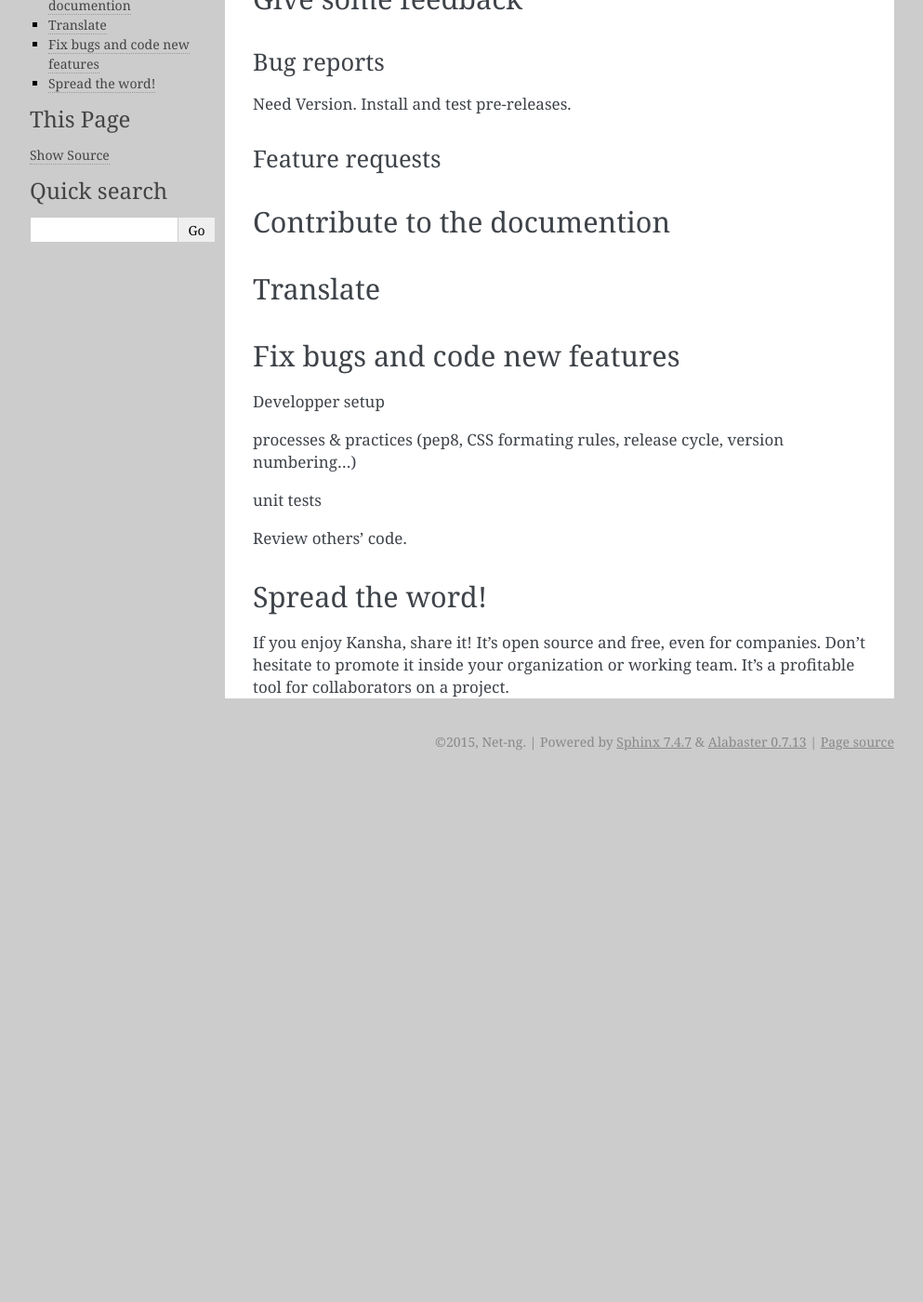
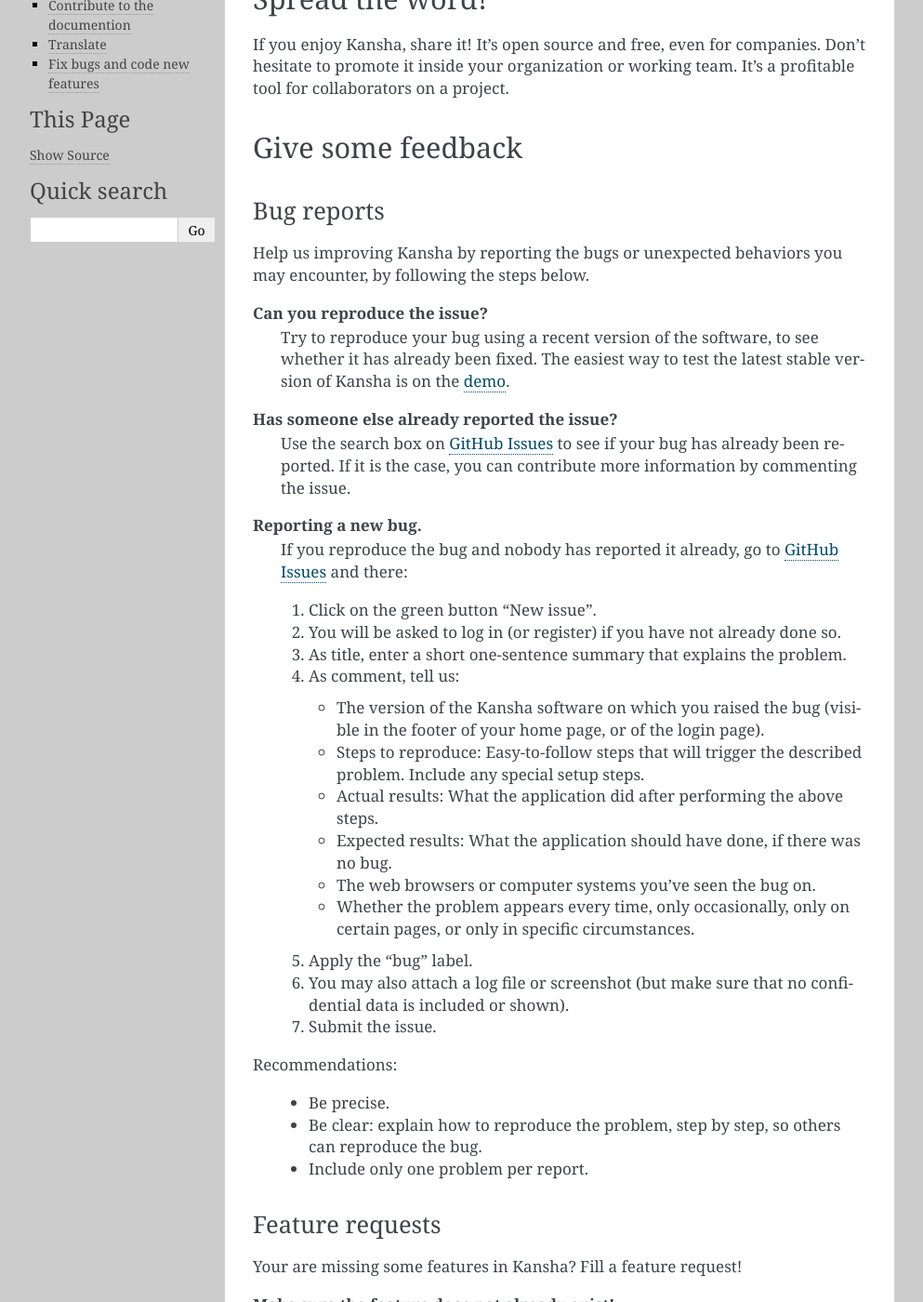
Before and after one commit to Net-ng/kansha, a Sphinx documentation site: the page built from doc/contribute.rst, in a window 1280 px wide and 1400 px high, scrolled down 204 px. Shown: the whole window at 93% size, without its empty margins (148-1141 px from the left). Built offline with Sphinx 7.4.7, drawn with Linux system fonts in a browser that asks for light colours; before the commit the page ends 1041 px from its top, so only the background shows below that; some of the changed text lies outside the part shown.

```diff
--- a/doc/contribute.rst
+++ b/doc/contribute.rst
@@ -3,6 +3,12 @@
 
 You don't have to be a developper to help Kansha get better.
 You can contribute in many ways depending on your skills and preferences.
+
+Spread the word!
+----------------
+
+If you enjoy Kansha, share it! It's open source and free, even for companies. Don't hesitate to promote it inside your organization or working team. It's a profitable tool for collaborators on a project.
+
 
 Give some feedback
 ------------------
@@ -10,20 +16,84 @@
 Bug reports
 ^^^^^^^^^^^
 
-Need Version.
-Install and test pre-releases.
+Help us improving Kansha by reporting the bugs or unexpected behaviors you may encounter, by following the steps below.
+
+Can you reproduce the issue?
+    Try to reproduce your bug using a recent version of the software, to see whether it has already been fixed. The easiest way to test the latest stable version of Kansha is on the `demo <http://demo.kansha.org>`_.
+
+Has someone else already reported the issue?
+    Use the search box on `GitHub Issues`_ to see if your bug has already been reported. If it is the case, you can contribute more information by commenting the issue.
+
+Reporting a new bug.
+    If you reproduce the bug and nobody has reported it already, go to `GitHub Issues`_ and there:
+
+    #. Click on the green button "New issue".
+    #. You will be asked to log in (or register) if you have not already done so.
+    #. As title, enter a  short one-sentence summary that explains the problem.
+    #. As comment, tell us:
+
+       * The version of the Kansha software on which you raised the bug (visible in the footer of your home page, or of the login page).
+       * Steps to reproduce: Easy-to-follow steps that will trigger the described problem. Include any special setup steps.
+       * Actual results: What the application did after performing the above steps.
+       * Expected results: What the application should have done, if there was no bug.
+       * The web browsers or computer systems you've seen the bug on.
+       * Whether the problem appears every time, only occasionally, only on certain pages, or only in specific circumstances.
+
+    #. Apply the "bug" label.
+    #. You may also attach a log file or screenshot (but make sure that no confidential data is included or shown).
+    #. Submit the issue.
+
+
+Recommendations:
+
+    * Be precise.
+    * Be clear: explain how to reproduce the problem, step by step, so others can reproduce the bug.
+    * Include only one problem per report.
 
 
 Feature requests
 ^^^^^^^^^^^^^^^^
 
+Your are missing some features in Kansha? Fill a feature request!
+
+Make sure the feature does not already exist!
+    Have a look at the latest documentation on http://kansha.readthedocs.org/latest/, or play with the latest stable version of Kansha on the `demo <http://demo.kansha.org>`_.
+
+Has someone else already requested the feature?
+    Use the search box on `GitHub Issues`_ to see if your feature has already been requested. If it is the case, you can contribute to the user story by commenting the issue.
+
+Requesting a new feature.
+    If you are sure the feature does not exist yet, and that nobody has asked for it, go to `GitHub Issues`_ and there:
+
+    #. Click on the green button "New issue".
+    #. You will be asked to log in (or register) if you have not already done so.
+    #. As title, enter a  short one-sentence summary that explains the expected feature.
+    #. As comment, tell us:
+
+       * A description of what you would like to achieve, and why. A `user story <https://help.rallydev.com/writing-great-user-story>`_ is an effective way of conveying this.
+
+    #. Apply the "enhancement" label.
+    #. Submit the issue.
+
+
+.. _contribute_doc:
 
 Contribute to the documention
 -----------------------------
 
+First, you'll need to prepare your :ref:`devel`.
+
+git,rst,sphinx,preview, PR
+
+.. _contribute_trans:
+
 Translate
 ---------
 
+po files
+extract, update, compile
+
+.. _contribute_code:
 
 Fix bugs and code new features
 ------------------------------
@@ -37,7 +107,4 @@
 Review others' code.
 
 
-Spread the word!
-----------------
-
-If you enjoy Kansha, share it! It's open source and free, even for companies. Don't hesitate to promote it inside your organization or working team. It's a profitable tool for collaborators on a project.
+.. _GitHub Issues: https://github.com/Net-ng/kansha/issues
--- a/doc/install.rst
+++ b/doc/install.rst
@@ -10,3 +10,4 @@
    quickstart
    configuration
    production
+   devsetup
```
Also changed, not shown: doc/devsetup.rst (added, +127 -0 lines).
